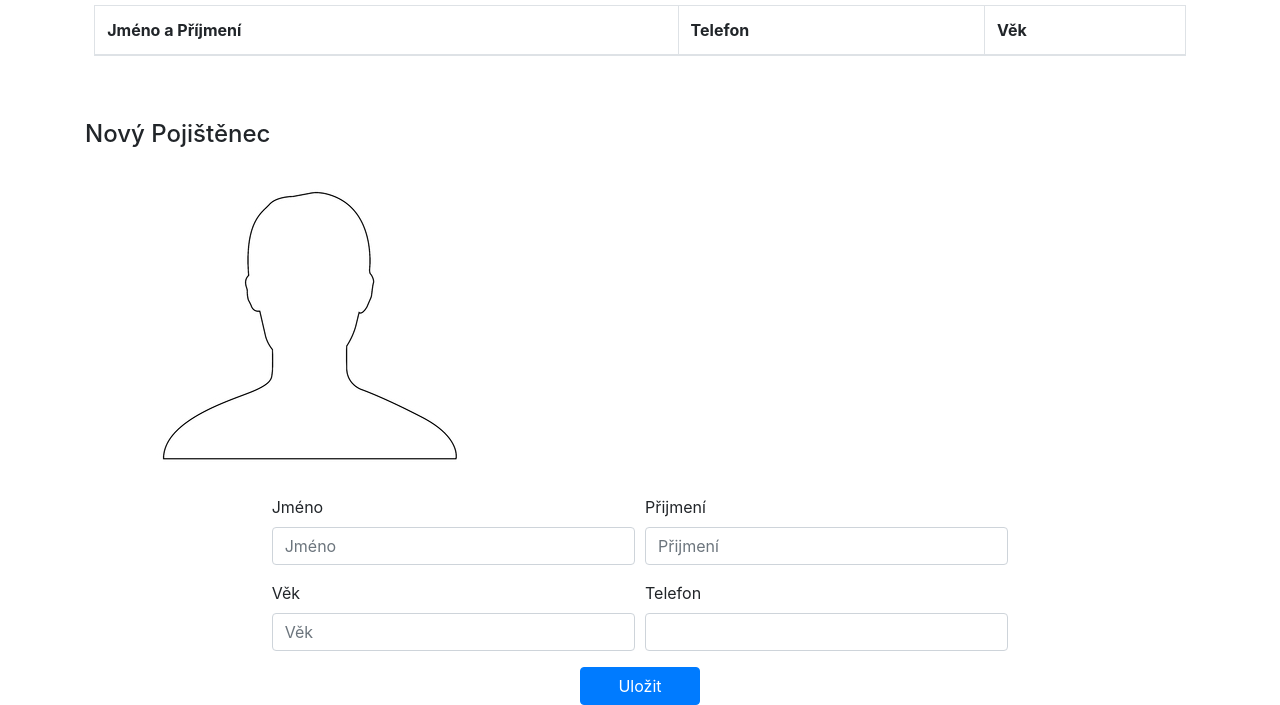
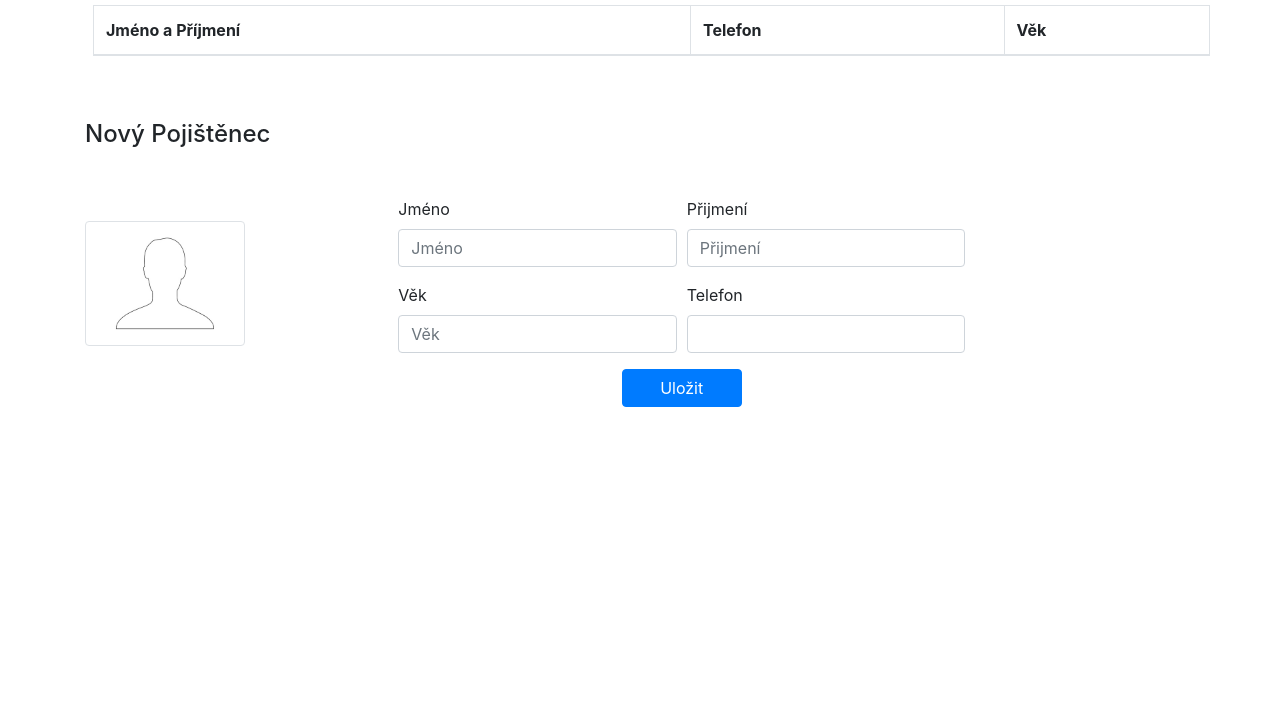
Before and after one commit to Kullich/EvidencePojisteni, a website: page index.html in a window 1280 px wide. Shown: the part 176-881 px from the top of the page. After the commit the page ends 800 px from the top, so only its background shows below. Drawn offline with nearby package versions, Linux system fonts and the light colour scheme.

Commit message:
ui rework

```diff
--- a/css/style.css
+++ b/css/style.css
@@ -10,6 +10,6 @@
 }
 
 .avatar-preview{
-    height: 100px;
-    width: 100px;
+    height: 125px;
+    width: 160px;
 }
--- a/index.html
+++ b/index.html
@@ -31,10 +31,10 @@
         </div>
       </nav>
 
-      <div class="wrapper">
-        <h4 class="table-header">Pojištěnci</h4>
-        <div class="row justify-content-center">
-          <table class="table-bordered table col-lg-10 col-sm-8 ">
+      <div class="container my-5">
+        <h4 class="my-5">Pojištěnci</h4>
+        <div class="row justify-content-center ml-2">
+          <table class="table-bordered table table-responsive-lg">
             <thead>
               <tr>
                 <th scope="col">Jméno a Příjmení</th>
@@ -49,27 +49,29 @@
       </div>
 
 
-      <div class="container mt-5">
+      <div class="container my-5">
+        <div class="my-5">
           <h4>Nový Pojištěnec</h4>
-        <div>
-          <img src="images/avatar.jpg" alt="avatar">
-      <form id="pojistenci">
+        </div>
+        <div class="row col-lg-10 justify-content-between">
+            <img class="avatar-preview img-thumbnail my-4" src="images/avatar.jpg" alt="avatar">
+          <form class="col-8" id="pojistenci">
             <div class="form-row justify-content-center">
-          <div class="form-group col-md-4">
+              <div class="form-group col-sm-6">
                 <label for="inputJmeno">Jméno</label>
                 <input type="text" class="form-control" id="inputJmeno" placeholder="Jméno">
               </div>
-          <div class="form-group col-md-4">
+              <div class="form-group col-sm-6">
                 <label for="inputPrijmeni">Přijmení</label>
                 <input type="text" class="form-control" id="inputPrijmeni" placeholder="Přijmení">
               </div>
             </div>
             <div class="form-row justify-content-center">
-          <div class="form-group col-md-4">
+              <div class="form-group col-sm-6">
                 <label for="inputVek">Věk</label>
                 <input type="number" class="form-control" id="inputVek" placeholder="Věk">
               </div>
-          <div class="form-group col-md-4">
+              <div class="form-group col-sm-6">
                 <label for="inputTelefon">Telefon</label>
                 <input type="text" class="form-control" id="inputTelefon" placeholder=" ">
               </div>
```
Lines whose indentation alone changed are shown as unchanged.
